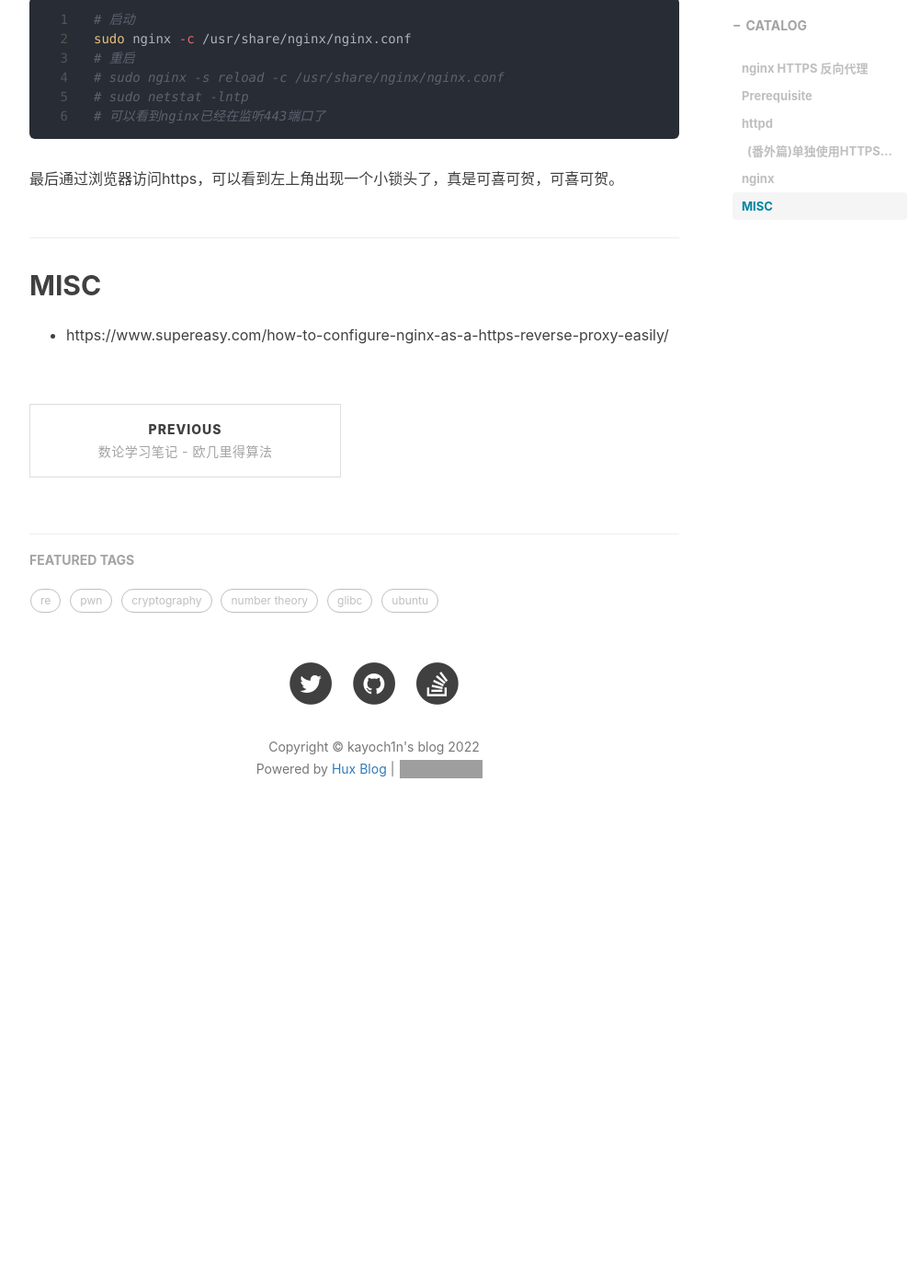
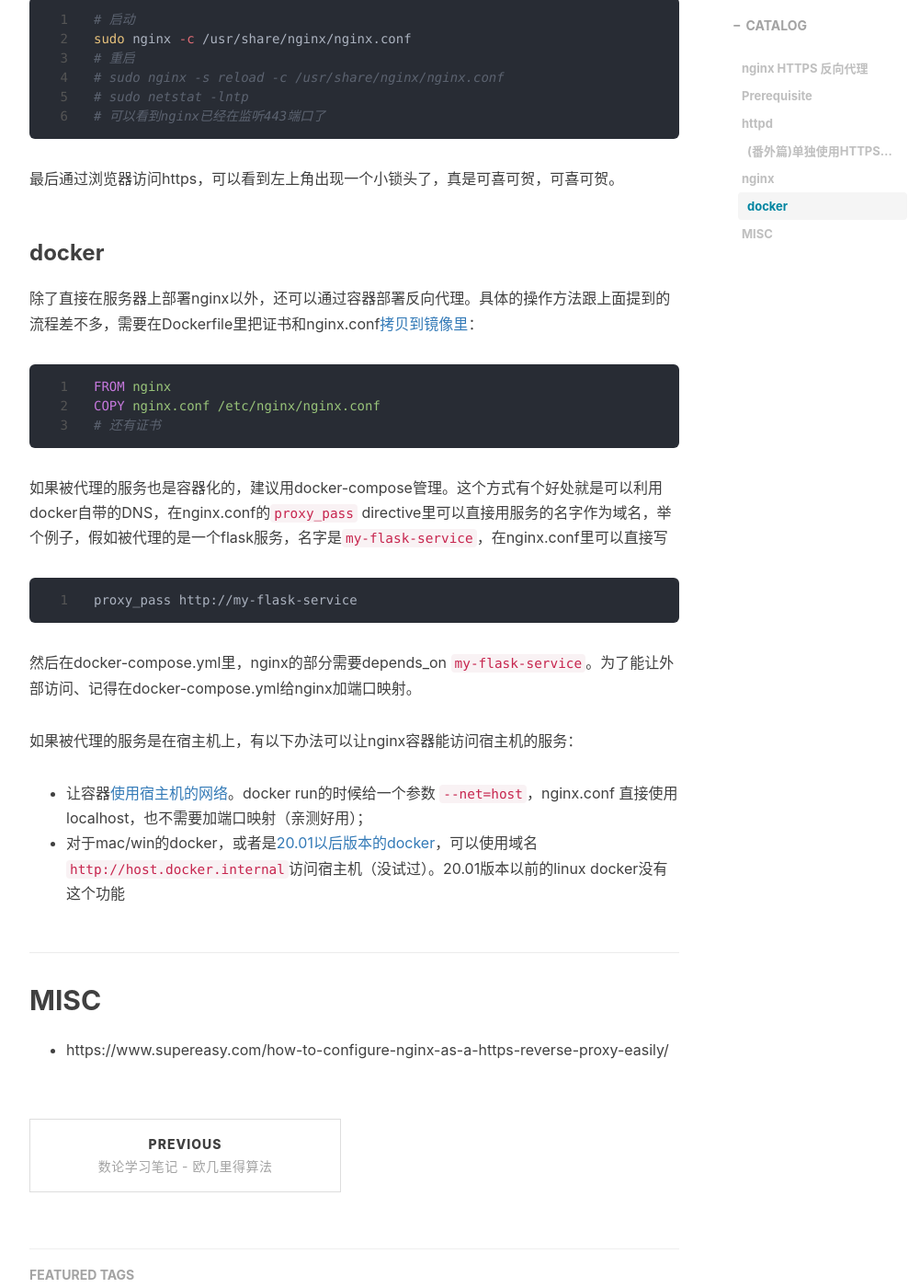
Before and after one commit to kayoch1n/kayoch1n.github.io, a Jekyll site: the page built from _posts/2022-03-14-ubuntu-https.markdown, in a window 1280 px wide and 1400 px high, scrolled down 4833 px. Shown: the whole window at 92% size, without its empty margins (233-1234 px from the left). Built offline with Jekyll 4.4.1, drawn with Linux system fonts in a browser that asks for light colours; nearby versions of some CDN libraries; comment, search, counter and statistics services are not loaded; before the commit the page ends 5773 px from its top, so only the background shows below that; grey boxes are pictures that could not be loaded.

Commit message:
Update _posts/2022-03-14-ubuntu-https.markdown

````diff
--- a/_posts/2022-03-14-ubuntu-https.markdown
+++ b/_posts/2022-03-14-ubuntu-https.markdown
@@ -186,6 +186,31 @@ sudo nginx -c /usr/share/nginx/nginx.conf
 
 最后通过浏览器访问https，可以看到左上角出现一个小锁头了，真是可喜可贺，可喜可贺。
 
+### docker
+
+除了直接在服务器上部署nginx以外，还可以通过容器部署反向代理。具体的操作方法跟上面提到的流程差不多，需要在Dockerfile里把证书和nginx.conf[拷贝到镜像里](https://hub.docker.com/_/nginx)：
+
+
+```Dockerfile
+FROM nginx
+COPY nginx.conf /etc/nginx/nginx.conf
+# 还有证书
+```
+
+如果被代理的服务也是容器化的，建议用docker-compose管理。这个方式有个好处就是可以利用docker自带的DNS，在nginx.conf的`proxy_pass` directive里可以直接用服务的名字作为域名，举个例子，假如被代理的是一个flask服务，名字是`my-flask-service`，在nginx.conf里可以直接写
+
+```
+proxy_pass http://my-flask-service
+```
+
+然后在docker-compose.yml里，nginx的部分需要depends_on `my-flask-service`。为了能让外部访问、记得在docker-compose.yml给nginx加端口映射。
+
+如果被代理的服务是在宿主机上，有以下办法可以让nginx容器能访问宿主机的服务：
+
+- 让容器[使用宿主机的网络](https://stackoverflow.com/a/48547074/8706476)。docker run的时候给一个参数 `--net=host`，nginx.conf 直接使用 localhost，也不需要加端口映射（亲测好用）；
+- 对于mac/win的docker，或者是[20.01以后版本的docker](https://github.com/moby/moby/pull/40007#issue-499875390)，可以使用域名`http://host.docker.internal`访问宿主机（没试过）。20.01版本以前的linux docker没有这个功能
+
+
 ## MISC
 
 - https://www.supereasy.com/how-to-configure-nginx-as-a-https-reverse-proxy-easily/
````
